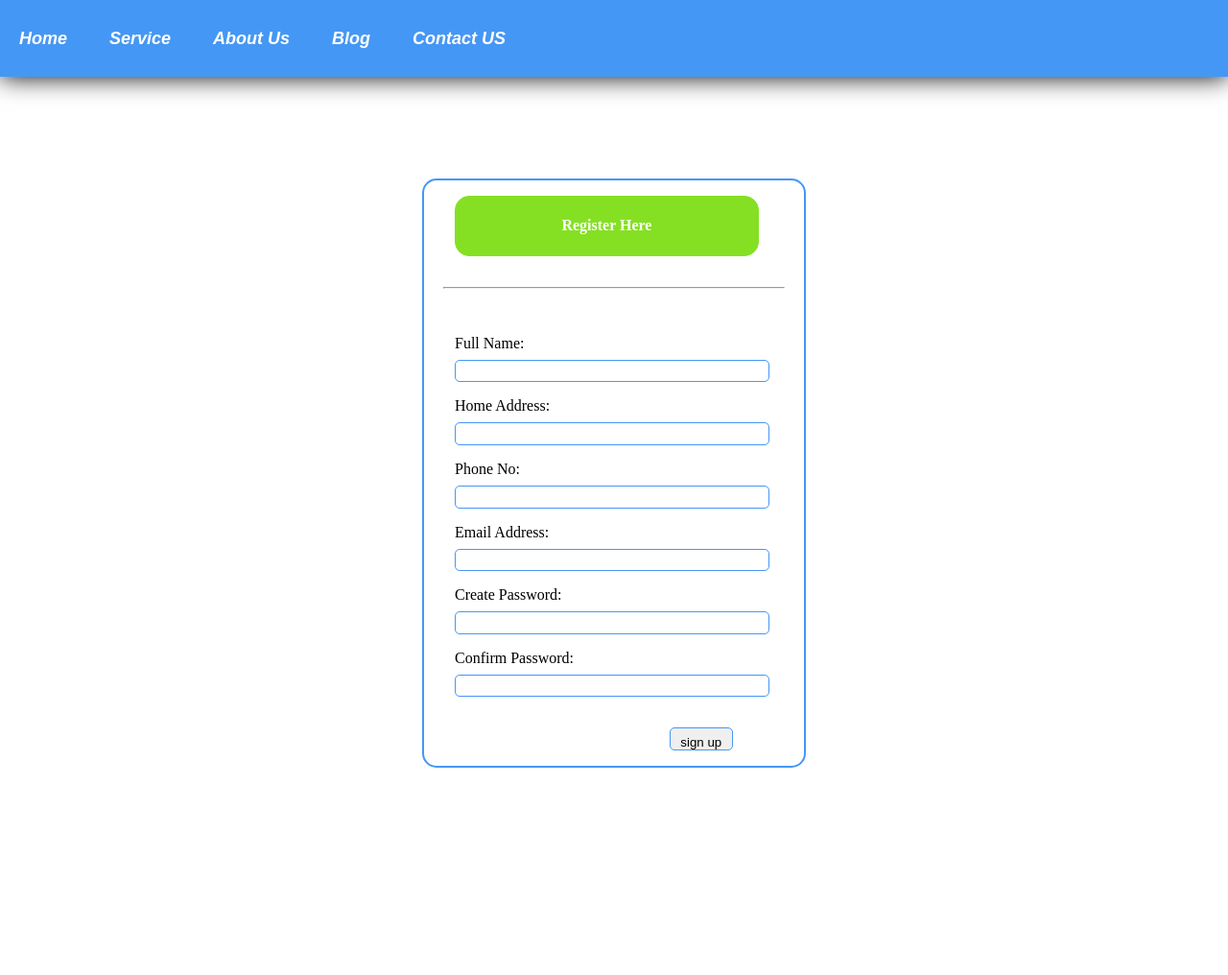
After one commit to EbubeOkodike/Group-4-MENIAL-1st-Project-, a Flask app: page /client_reg in a window 1280 px wide. The commit adds this page. Shown: the whole page at 96% size. Run offline with Flask 2, Linux system fonts and the light colour scheme.

Commit message:
client UI and Avaters added

```diff
--- a/Group 4/app.py
+++ b/Group 4/app.py
@@ -1,12 +1,14 @@
 import os
 from flask import Flask, render_template,url_for,redirect,request
 from flask_sqlalchemy import SQLAlchemy
+from form import Form
 
 
 basedir = os.path.abspath(os.path.dirname(__file__))
 
 
 app = Flask(__name__)
+app.config['SECRET_KEY'] = 'softsecretkey'
 
 app.config['SQLALCHEMY_DATABASE_URI']='sqlite:///' + os.path.join(basedir,'database.db')
 app.config['SQLALCHEMY_TRACK_MODIFIATIONS'] = False
@@ -32,3 +34,8 @@ def contact():
 @app.route('/blog')
 def blog():
     return render_template('blog.html')
+
+@app.route('/client_reg')
+def client_reg():
+    form = Form()
+    return render_template('client_reg.html', form =form)
--- a/Group 4/form.py
+++ b/Group 4/form.py
@@ -3,5 +3,11 @@ from wtforms import StringField,SubmitField, EmailField, PasswordField, SubmitFi
 from wtforms.validators import DataRequired, Length, Email,EqualTo
 
 
-class Customerform(FlaskForm):
-    name=StringField('name',validators=[DataRequired()])
+class Form(FlaskForm):
+    name =StringField('Full Name:',validators=[DataRequired(), Length( min=7, max=10)])
+    email =EmailField('Email Address:', validators=[DataRequired(),Email()])
+    password =PasswordField('Create Password:',validators=[DataRequired()])
+    confirm_password = PasswordField('Confirm Password:',validators=[DataRequired(),EqualTo(password)])
+    home_address =StringField('Home Address:',validators=[DataRequired()])
+    phone_number =StringField('Phone No:',validators=[DataRequired()])
+    submit= SubmitField('sign up')
--- a/Group 4/static/css/style.css
+++ b/Group 4/static/css/style.css
@@ -283,3 +315,92 @@ padding-top: 5em;
     text-align: center;
     color: white;
 }
+
+/* client_reg.html styling */
+.cregcontainer{
+    padding-top: 1em;
+    padding-bottom: 1em;
+    margin-left: 27em;
+    margin-right: 27em;
+    margin-top: 5em;
+    border: solid 2px #4597F5;
+    border-radius: 15px;
+}
+.cregform{
+    margin-top: 2em;
+
+    margin-left: 2em;
+}
+.creghead{
+    text-align: center;
+    color: white;
+    border: solid 1px #85E024 ;
+    background-color: #85E024;
+    border-radius: 15px;
+    width: 80%;
+    margin-left: 2em;
+
+}
+hr{
+    color: #4597F5;
+    background-color: #4597F5;
+    padding-top:1px #4597F5;
+    margin-top: 2em;
+    width: 90%;
+    /* margin-left: 31em; */
+}
+input{
+
+   padding-top: 0.5em;
+   /* margin-left: 3em; */
+   width: 90%;
+   border-radius: 5px;
+   border:solid 1px #4597F5;
+
+}
+.fullname{
+    padding-top: 1em;
+}
+.namel{
+
+    margin-top: 0.5em;
+}
+.homeaddres{
+    padding-top: 1em;
+}
+.homel{
+    padding-top: 0.5em;
+}
+.phonenumber{
+    padding-top: 1em;
+}
+.phonel{
+    padding-top: 0.5em;
+}
+.email{
+    padding-top: 1em;
+}
+.emaill{
+    padding-top: 0.5em;
+}
+.creatpassword{
+    padding-top: 1em;
+}
+.createpassl{
+    padding-top:0.5em;
+}
+.confirmpassword{
+    padding-top: 1em;
+}
+.confirmpassl{
+    padding-top: 0.5em;
+}
+.submit{
+    margin-top: 2em;
+    width: 20%;
+    margin-left: 14em;
+    color: #4597F5;
+}
+input.submit{
+    background-color: #4597F5;
+}
--- /dev/null
+++ b/Group 4/templates/client_reg.html
@@ -0,0 +1,73 @@
+{%extends 'base.html'%}
+
+{%block title%} client {%endblock%}
+
+{%block content%}
+<div class="cregcontainer">
+
+    <div class="creghead">
+
+        <h4> Register Here </h4>
+
+    </div>
+    <div class="hr">
+        <hr style="color: solid 1px #4597F5;">
+    </div>
+
+    <form action=" " method="post">
+        {{ form.csrf_token}}
+        <div class="cregform">
+
+            <div class="fullname">
+                {{form.name.label}} <br>
+                <div class="namel">
+                    {{ form.name}}
+                </div>
+            </div>
+
+            <div class="homeaddres">
+                {{form.home_address.label}} <br>
+                <div class="homel">
+                    {{ form.home_address}}
+                </div>
+
+            </div>
+
+            <div class="phonenumber">
+                {{form.phone_number.label}} <br>
+                <div class="phonel">
+                    {{ form.phone_number}}
+                </div>
+
+            </div>
+
+            <div class="email">
+                {{form.email.label}} <br>
+                <div class="emaill">
+                    {{ form.email}}
+                </div>
+            </div>
+
+            <div class="creatpassword">
+                {{form.password.label}} <br>
+                <div class="createpassl">
+                    {{ form.password}}
+                </div>
+            </div>
+
+            <div class="confirmpassword">
+                {{form.confirm_password.label}} <br>
+                <div class="confirmpassl">
+                    {{ form.confirm_password}}
+                </div>
+            </div>
+
+            <div class="submit">
+                {{form.submit()}}
+            </div>
+        </div>
+
+    </form>
+
+</div>
+{%endblock%}
```
Also changed, not shown: other parts of Group 4/static/css/style.css (+49 -17 lines), Group 4/templates/index.html (+22 -10 lines), Group 4/static/images/avater1.jpg (added), Group 4/static/images/avater2.jpg (added).
